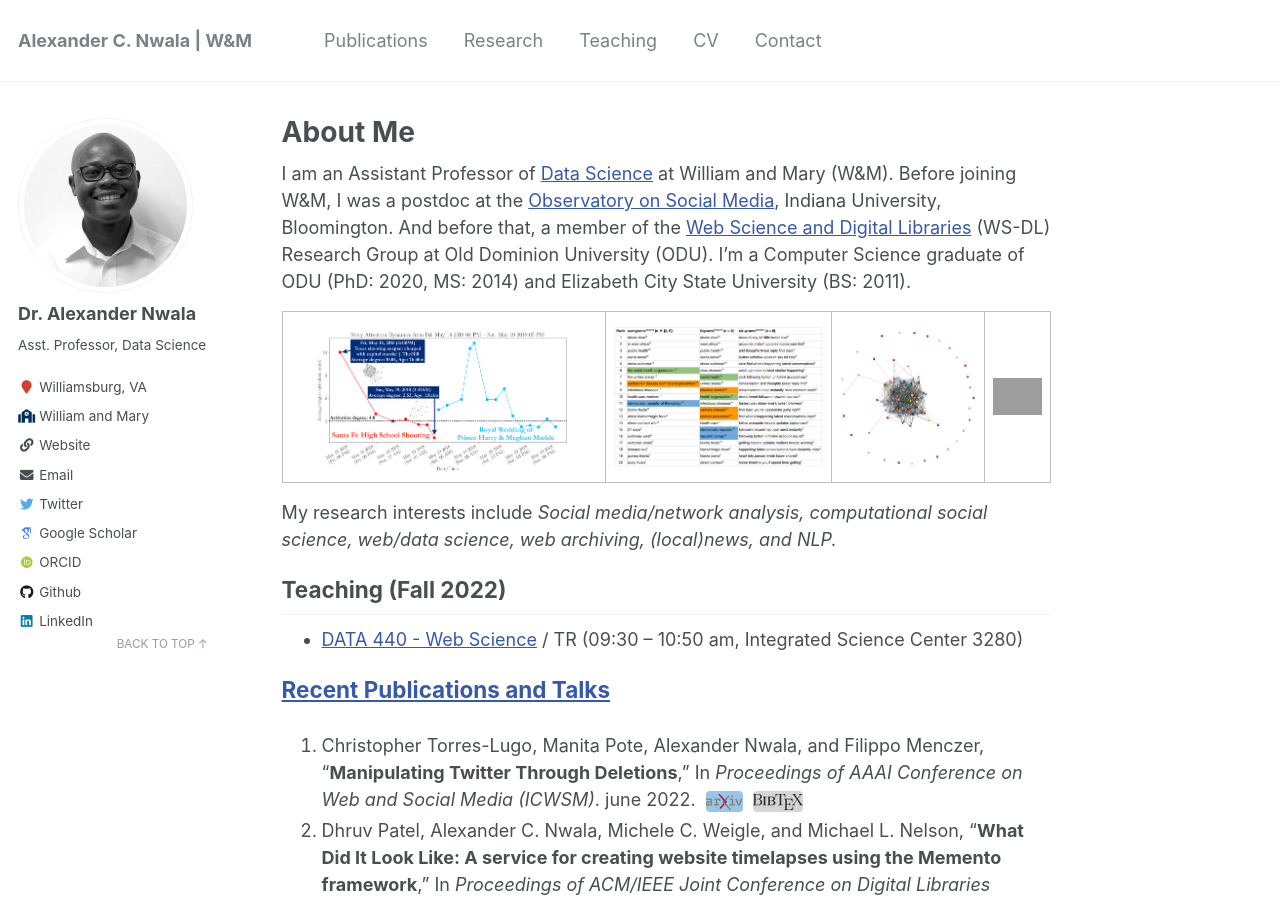
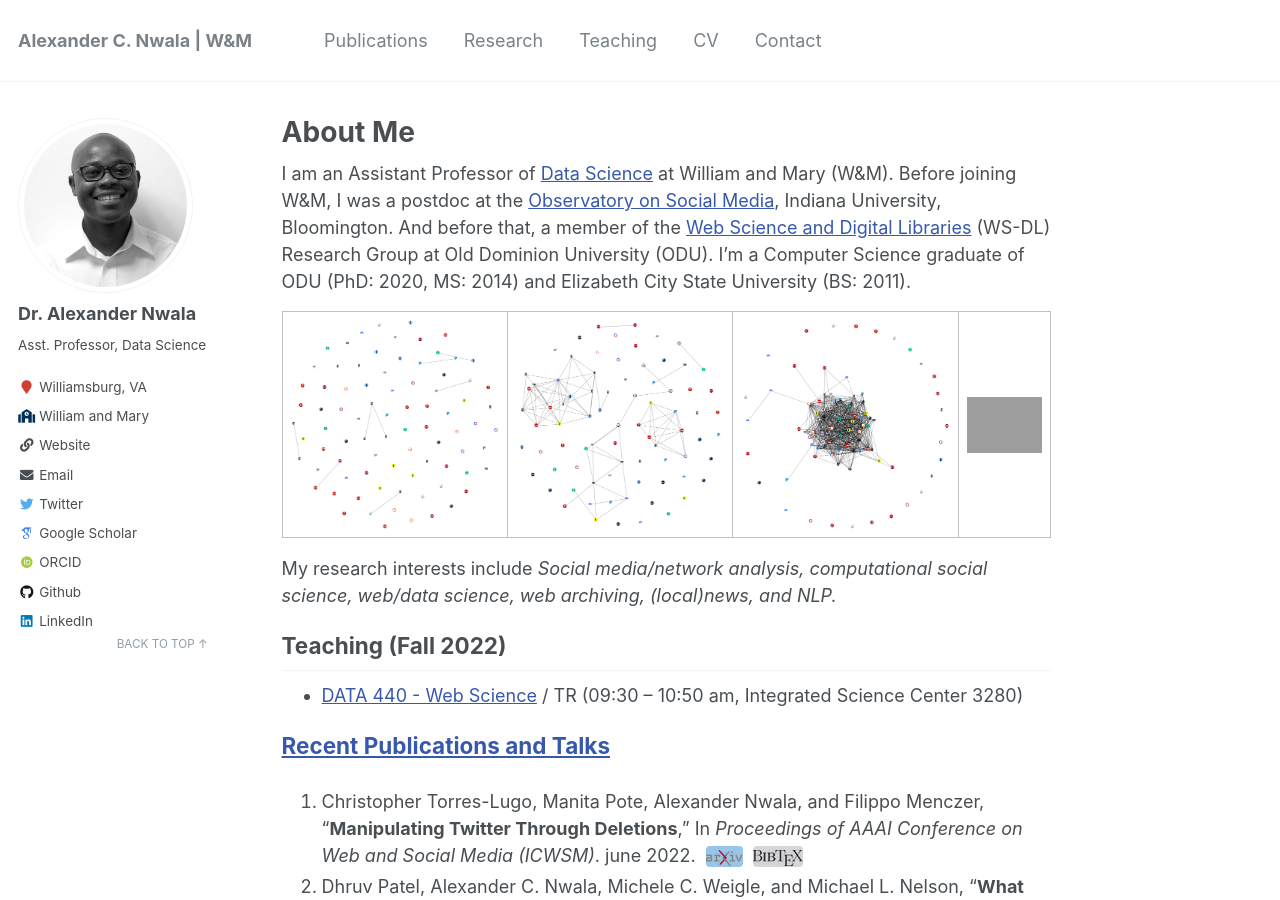
Before and after one commit to xandernwala/xandernwala.github.io, a Jekyll site: the page built from _pages/about.md, in a window 1280 px wide and 900 px high. Built offline with Jekyll 4.4.1, drawn with Linux system fonts in a browser that asks for light colours; some web fonts are replaced; grey boxes are pictures that could not be loaded.

Commit message:
adding images in about me

```diff
--- a/_pages/about.md
+++ b/_pages/about.md
@@ -17,12 +17,12 @@ I am an Assistant Professor of [Data Science](https://www.wm.edu/as/data-science
   <tr>
     <td>
       <a href="/storygraph/graphs/usa/#cursor=98&hist=1440&t=2019-03-21T16:26:25" target="_blank" title="Click me! Slow news cycle story graph">
-        <img src="/images/research/sgbot_tracking_stories.png" alt="Slow news cycle story graph" class="img">
+        <img src="/images/research/sample_graph_1.png" alt="Slow news cycle story graph" class="img">
       </a>
     </td>
     <td>
       <a href="/storygraph/graphs/usa/#cursor=115&hist=1440&t=2019-11-17T19:15:38" target="_blank" title="Click me! Split attention story graph">
-        <img src="/images/research/sumgrams_ebola.png" alt="Split attention story graph" class="img">
+        <img src="/images/research/sample_graph_2.png" alt="Split attention story graph" class="img">
       </a>
     </td>
     <td>
```
